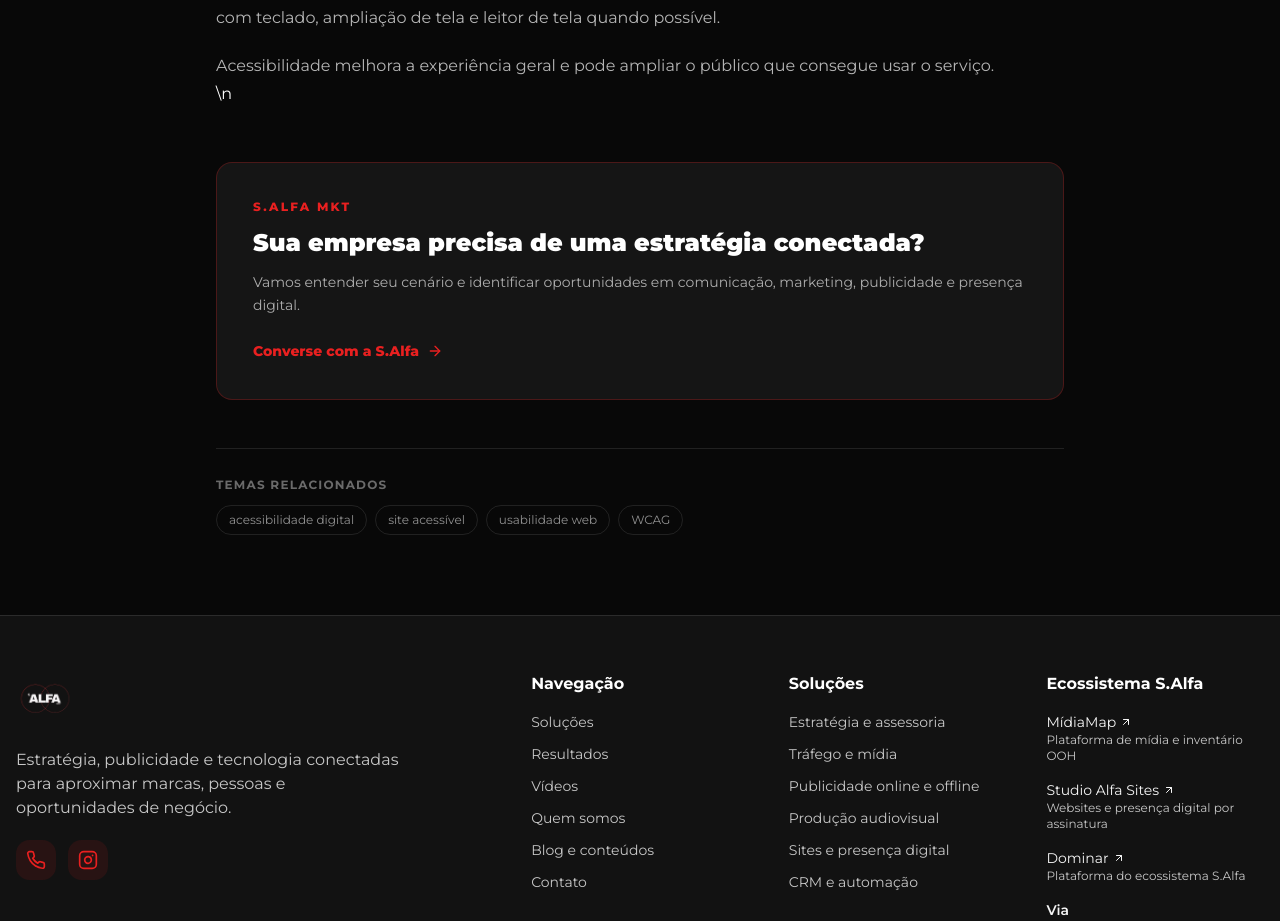
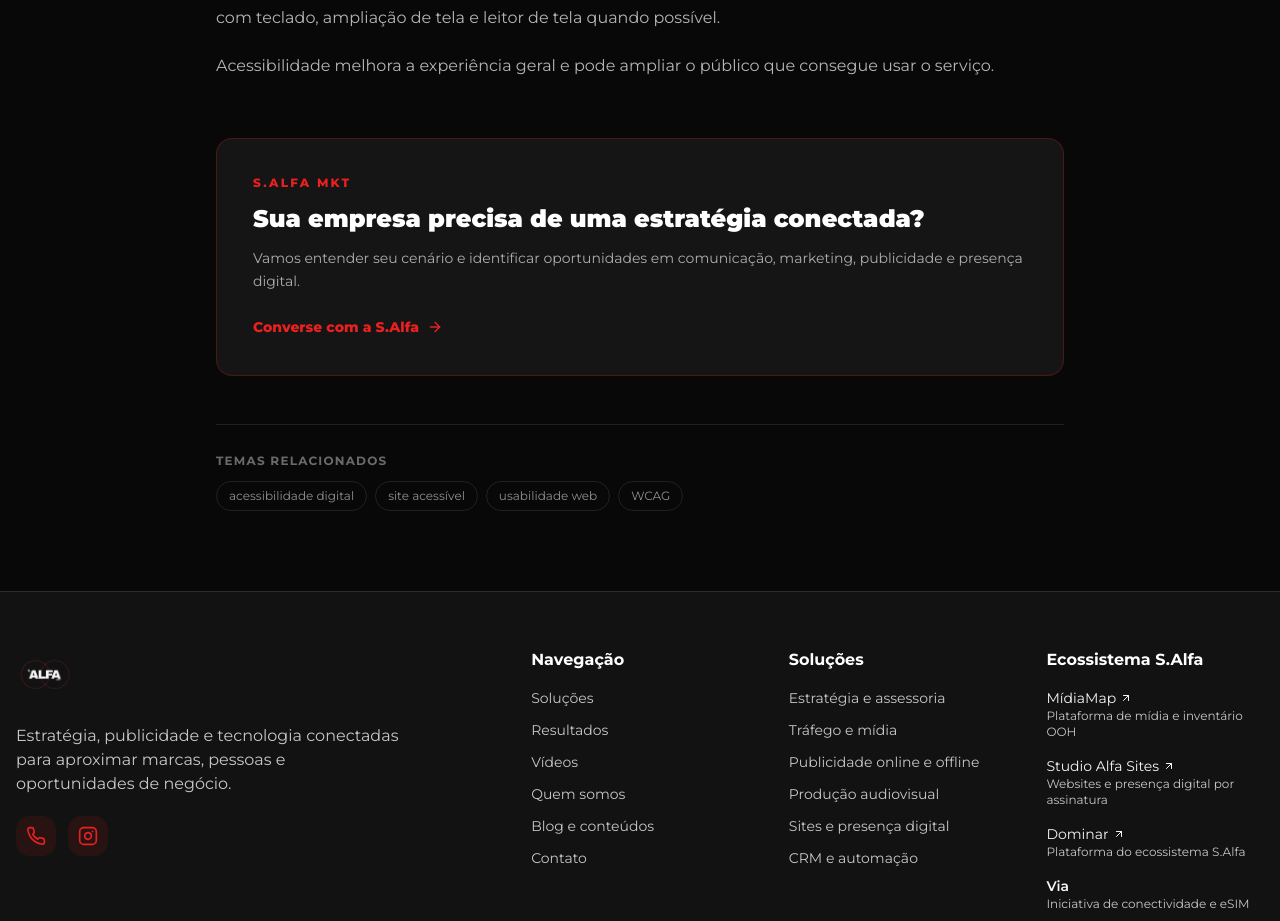
Before and after one commit to studioalfamarketingdigital-dev/studioalfamkt, a React (Vite) app: page /blog/acessibilidade-digital-sites-empresas in a window 1280 px wide. Shown: the part 1420-2341 px from the top of the page. Built offline with nearby package versions, Linux system fonts and the light colour scheme; the HTML template or start-up script is replaced by a standard one.

Commit message:
Correct JSX line breaks in article source section

```diff
--- a/src/pages/Article.tsx
+++ b/src/pages/Article.tsx
@@ -38,7 +38,8 @@ const Article = () => {
               </section>
             ))}
           </div>
-          {article.sources && article.sources.length > 0 && <section className="mt-12 border-t border-white/10 pt-7"><h2 className="text-lg font-extrabold">Fontes e referências</h2><ul className="mt-3 space-y-2 text-sm text-white/60">{article.sources.map((source) => <li key={source.url}><a href={source.url} target="_blank" rel="noopener noreferrer" className="text-primary underline-offset-4 hover:underline">{source.label}</a></li>)}</ul></section>}\n          <aside className="mt-14 rounded-2xl border border-primary/25 bg-[#151515] p-7 sm:p-9">
+          {article.sources && article.sources.length > 0 && <section className="mt-12 border-t border-white/10 pt-7"><h2 className="text-lg font-extrabold">Fontes e referências</h2><ul className="mt-3 space-y-2 text-sm text-white/60">{article.sources.map((source) => <li key={source.url}><a href={source.url} target="_blank" rel="noopener noreferrer" className="text-primary underline-offset-4 hover:underline">{source.label}</a></li>)}</ul></section>}
+          <aside className="mt-14 rounded-2xl border border-primary/25 bg-[#151515] p-7 sm:p-9">
             <p className="text-xs font-extrabold uppercase tracking-[.18em] text-primary">S.Alfa MKT</p>
             <h2 className="mt-3 text-2xl font-black">Sua empresa precisa de uma estratégia conectada?</h2>
             <p className="mt-3 text-sm leading-relaxed text-white/65">Vamos entender seu cenário e identificar oportunidades em comunicação, marketing, publicidade e presença digital.</p>
```
